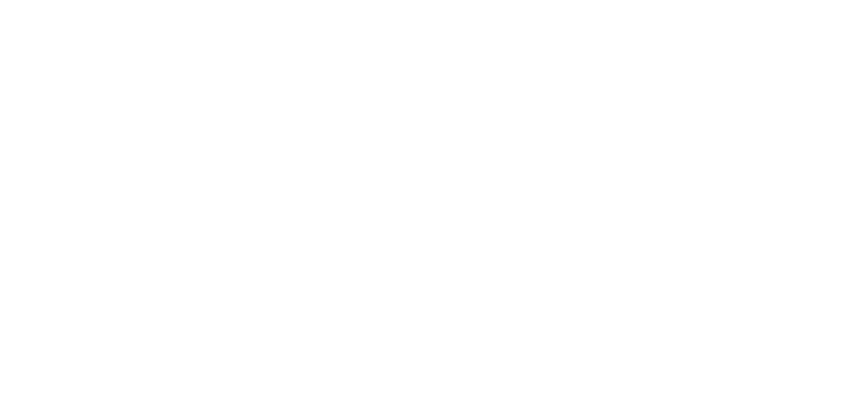
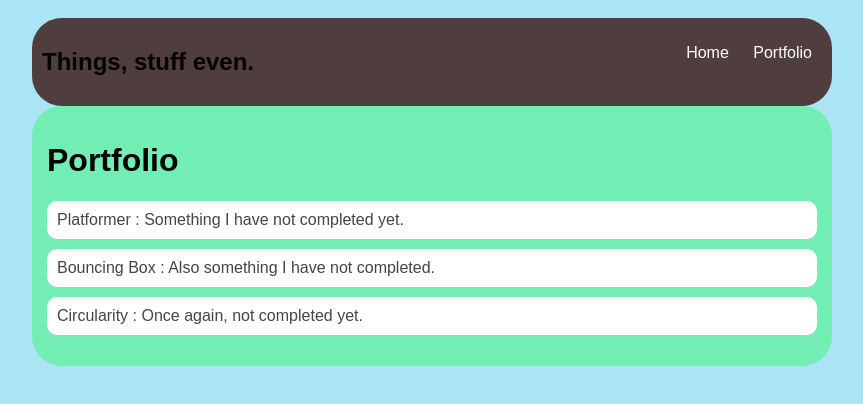
Before and after one commit to RowlandShane/RowlandShane.github.io, a plain HTML site: page portfolio.html in a window 1280 px wide. Shown: the whole page, without its empty margins (208-1071 px from the left). Drawn offline with Linux system fonts and the light colour scheme.

```diff
--- a/portfolio.html
+++ b/portfolio.html
@@ -1,11 +1,111 @@
 <!DOCTYPE HTML>
 <html>
     <head>
+        <title>Things</title>
+         <style type="text/css">
+            body {
+                background: rgb(171, 228, 245);
+                color: rgb(45, 45, 45);
+                padding: 10px;
+                font-family: arial;
+            }
+            header {
+                font-size: 1.5em;
+                font-weight: bold;
+            }
+
+            #all-contents {
+                max-width: 800px;
+                margin: auto;
+            }
+
+            /* navigation menu */
+            nav {
+                background: rgb(80, 61, 61);
+                margin: 0 auto;
+                display: flex;
+                padding: 10px;
+                border-radius: 30px;
+            }
+            h1 {
+                display: flex;
+                align-items: center;
+                color: rgb(0, 0, 0);
+                flex: 1;
+            }
+            #nav-ul {
+                list-style-image: none;
+            }
+            .nav-li {
+                display: inline-block;
+                padding: 0 10px;
+            }
+            .nav-a {
+                text-decoration: none;
+                color: #fff;
+            }
+
+            /* main container area beneath menu */
+            main {
+                background: rgb(114, 238, 180);
+                display: flex;
+                border-radius: 30px;
+            }
+            .content {
+                flex: 1;
+                padding: 15px;
+            }
+             /* portfolio styles */
+            .content h1 {
+                color: black;
+            }
+
+            #portfolio {
+                list-style-type: none;
+                padding-left: 0;
+            }
+
+            #portfolio li {
+                background: #fff;
+                padding: 10px;
+                border-radius: 10px;
+                margin-bottom: 10px;
+            }
+
+            #portfolio li:hover {
+                background: #eee;
+            }
+
+            #portfolio a {
+                text-decoration: none;
+                color: #454545;
+            }
+        </style>
     </head>
 
     <body>
       <div id="all-contents">
-
+          <nav>
+            <h1>Things, stuff even.</h1>
+            <ul id="nav-ul">
+                <li class="nav-li">
+                  <a class="nav-a" href="index.html">Home</a>
+                </li>
+                <li class="nav-li">
+                  <a class="nav-a" href="portfolio.html">Portfolio</a>
+                </li>
+            </ul>
+        </nav>
+        <main>
+            <div class="content">
+                <h1>Portfolio</h1>
+                <ul id="portfolio">
+                    <li><a href="projects/platformer/">Platformer : Something I have not completed yet.</a></li>
+                     <li><a href="projects/bouncing-box/">Bouncing Box : Also something I have not completed. </a></li>
+                    <li><a href="projects/circularity/">Circularity : Once again, not completed yet.</a></li>
+                </ul>
+            </div>
+        </main>
       </div>
     </body>
 </html>
```
Also changed, not shown: boo.html (added, +127 -0 lines), index.html (+10 -7 lines), asdASa.png (added), eyeeyy.png (added), rsz_1rsz_1image1.png (added), rsz_asdasa.png (added).
